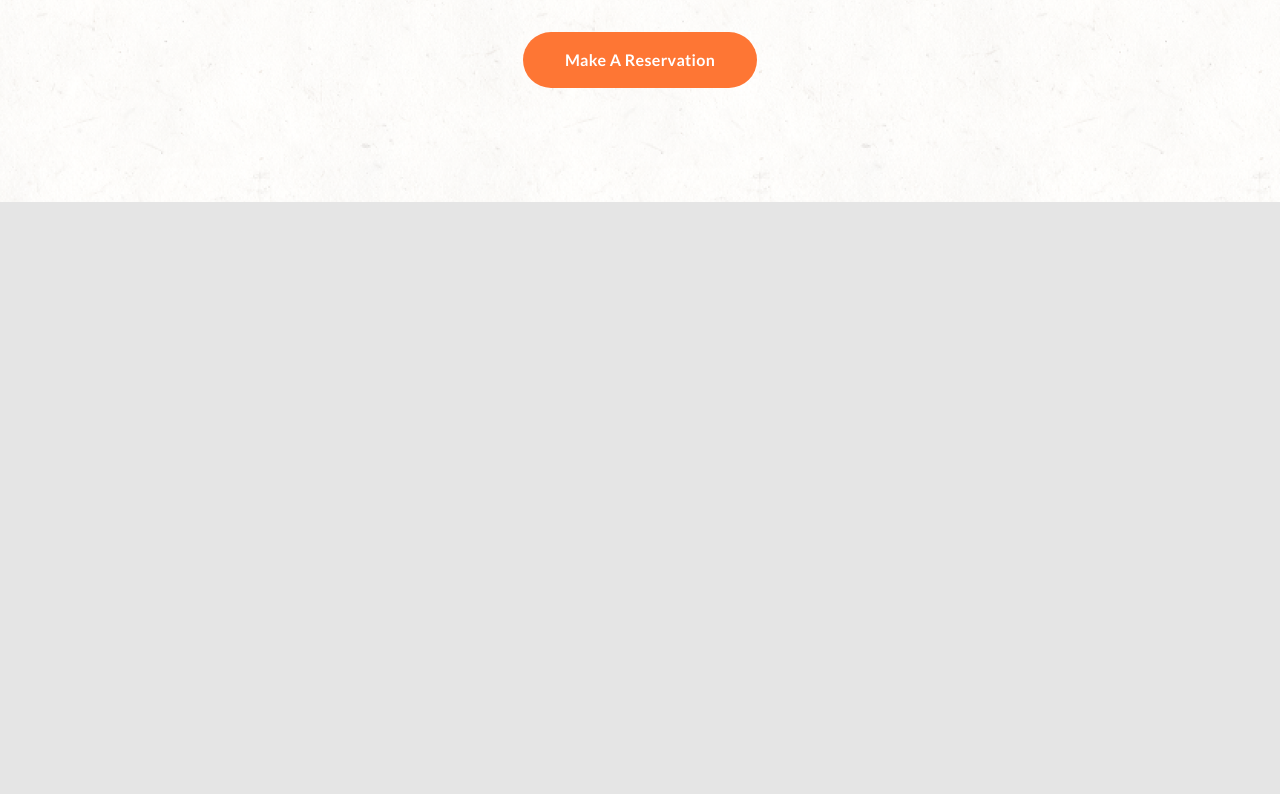
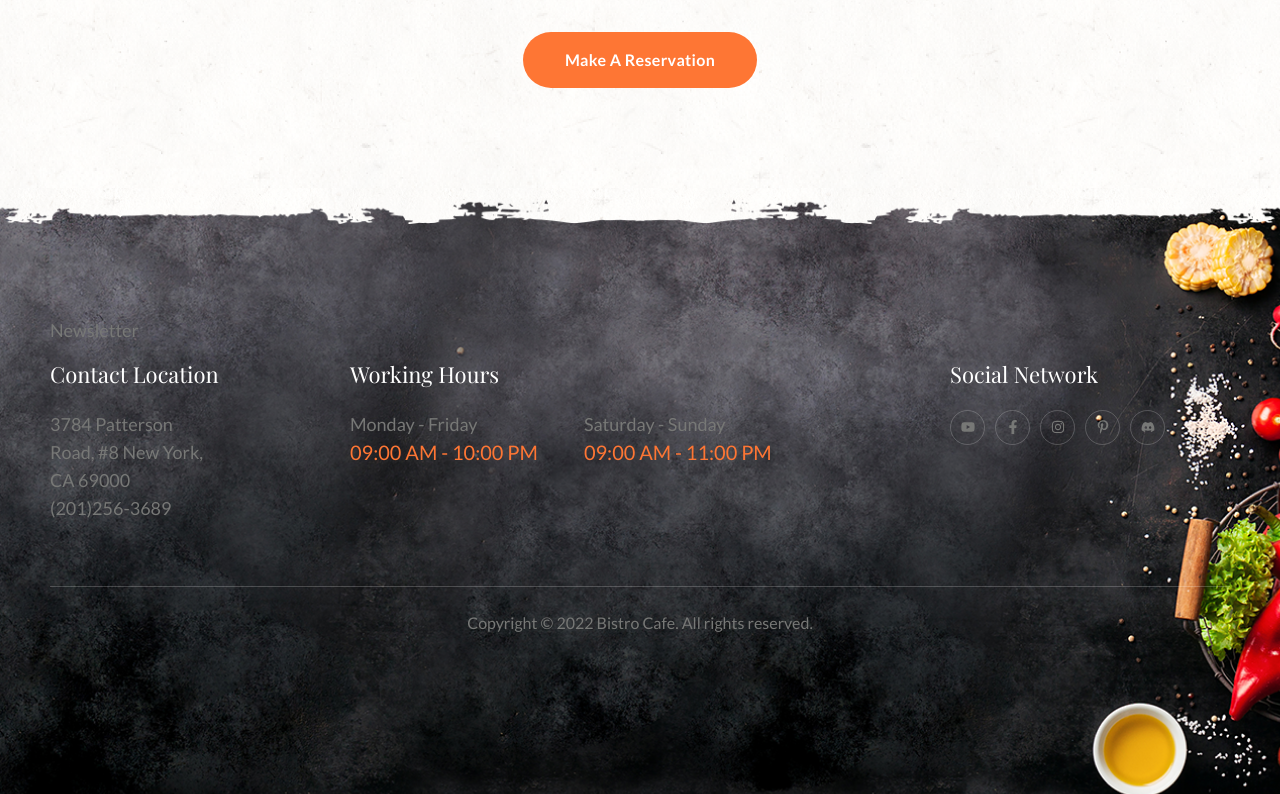
Before and after one commit to jgsamaaa/restaurantlandingpage, a React (Create React App) app: page / in a window 1280 px wide. Shown: the part 4108-4902 px from the top of the page. Before the commit the page ends 4310 px from the top, so only its background shows below. Built offline with nearby package versions, Linux system fonts and the light colour scheme; the HTML template or start-up script is replaced by a standard one; a web font is replaced by a local one.

Commit message:
Footer section done

```diff
--- a/src/components/Copyright.js
+++ b/src/components/Copyright.js
@@ -1,7 +1,17 @@
 import React from 'react';
 
 const Copyright = () => {
-  return <div>Copyright</div>;
+  return (
+    <div className="border-t border-white/20">
+      <div className="container mx-auto">
+        <div className="pt-6 pb-8">
+          <p className="text-base text-center">
+            Copyright &copy; 2022 Bistro Cafe. All rights reserved.
+          </p>
+        </div>
+      </div>
+    </div>
+  );
 };
 
 export default Copyright;
--- a/src/components/Footer.js
+++ b/src/components/Footer.js
@@ -1,7 +1,79 @@
 import React from 'react';
+// import components
+import Newsletter from './Newsletter';
+import Copyright from './Copyright';
+import Socials from './Socials';
+// import data
+import { footerData } from '../data';
+// import motion
+import { motion } from 'framer-motion';
+// import variants
+import { fadeIn, staggerContainer } from '../variants';
 
 const Footer = () => {
-  return <div>Footer</div>;
+  // destructure footer data
+  const { contact, hours, social } = footerData;
+  return (
+    <footer className="relative top-96 z-20 bg-dark lg:bg-transparent lg:min-h-[620px] lg:bg-footer lg:bg-center lg:bg-no-repeat pt-20 lg:pt-32">
+      <div className="container mx-auto h-full">
+        {/* newsletter & info */}
+        <motion.div
+          variants={staggerContainer}
+          initial="hidden"
+          whileInView={'show'}
+          className="h-full flex flex-col gap-y-4"
+        >
+          {/* newsletter */}
+          <motion.div variants={fadeIn('up', 'tween', 0.4, 1.6)}>
+            <Newsletter />
+          </motion.div>
+          {/* info */}
+          <motion.div
+            variants={fadeIn('up', 'tween', 0.6, 1.6)}
+            className="flex flex-col lg:flex-row lg:gap-x-[130px] gap-y-12 lg:gap-y-0 lg:mb-12"
+          >
+            {/* contact */}
+            <div className="flex-1 lg:max-w-[170px]">
+              <div className="capitalize text-[20px] lg:text-[22px] font-normal text-white font-primary mb-[22px]">
+                {contact.title}
+              </div>
+              <div className="capitalize">{contact.address}</div>
+              <div className="capitalize">{contact.phone}</div>
+            </div>
+            {/* program */}
+            <div className="flex-1">
+              <div className="capitalize text-[20px] lg:text-[22px] font-normal text-white font-primary mb-[22px]">
+                {hours.title}
+              </div>
+              <div className="flex gap-x-[46px]">
+                {hours.program.map((item, index) => {
+                  return (
+                    <div className="capitalize" key={index}>
+                      <div>
+                        <div>{item.days}</div>
+                        <div className="text-[20px] text-accent">
+                          {item.hours}
+                        </div>
+                      </div>
+                    </div>
+                  );
+                })}
+              </div>
+            </div>
+            {/* social */}
+            <div className="flex-1 lg:max-w-[280px] mb-12">
+              <div className="capitalize text-[20px] lg:text-[22px] font-normal text-white font-primary mb-[22px]">
+                {social.title}
+              </div>
+              <Socials />
+            </div>
+          </motion.div>
+          {/* copyright */}
+          <Copyright />
+        </motion.div>
+      </div>
+    </footer>
+  );
 };
 
 export default Footer;
```
